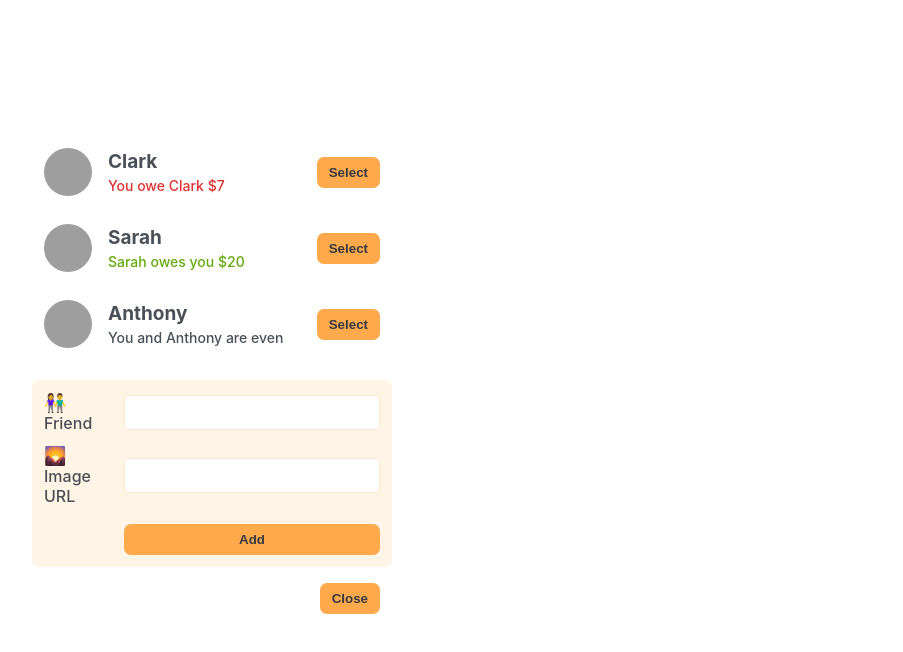
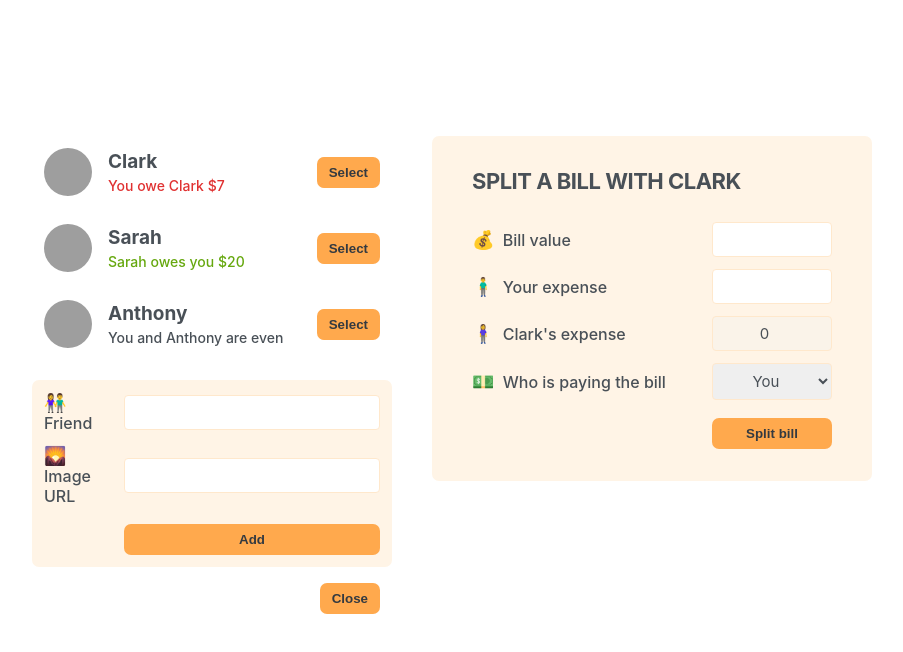
Before and after one commit to RamezKhaled77/Eat_n_Split, a React (Create React App) app: page / in a window 1280 px wide. Shown: the top 652 px of the page, without its empty margins (188-1091 px from the left). Built offline with nearby package versions, Linux system fonts and the light colour scheme; grey boxes are pictures that could not be loaded.

Commit message:
Creating the static split bill form

```diff
--- a/src/App.js
+++ b/src/App.js
@@ -40,6 +40,7 @@ function App() {
           </>
         )}
       </div>
+      <FormSplitBill />
     </div>
   );
 }
@@ -97,4 +98,24 @@ function FormAddFriend() {
   );
 }
 
+function FormSplitBill() {
+  return (
+    <form className="form-split-bill">
+      <h2>Split a bill with Clark</h2>
+      <label>💰 Bill value</label>
+      <input type="number" />
+      <label>🧍‍♂️ Your expense</label>
+      <input type="number" />
+      <label>🧍‍♀️ Clark's expense</label>
+      <input type="number" disabled value="0" />
+      <label>💵 Who is paying the bill</label>
+      <select>
+        <option value="user">You</option>
+        <option value="friend">Clark</option>
+      </select>
+      <Button>Split bill</Button>
+    </form>
+  );
+}
+
 export default App;
```
